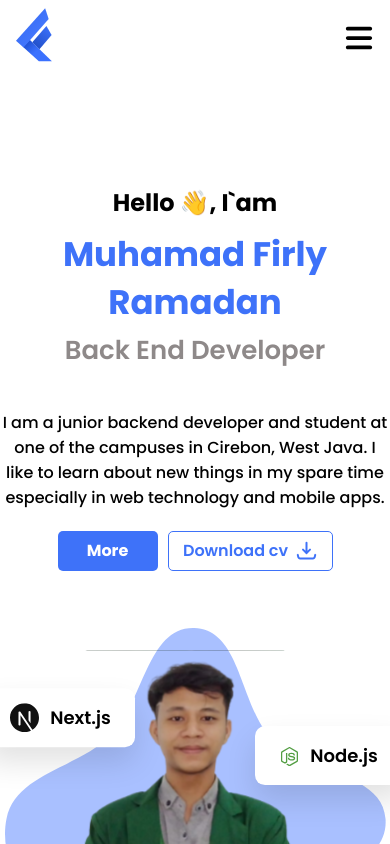
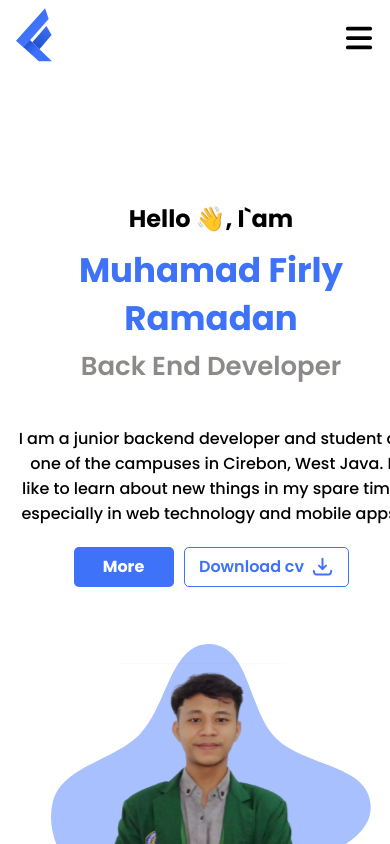
Before and after one commit to mframadann/uts-spa, a React (Create React App) app: page / in a window 390 px wide. Shown: the top 844 px of the page. Built offline with nearby package versions, Linux system fonts and the light colour scheme.

Commit message:
resolve responsive design for hero part 2

```diff
--- a/src/components/organisms/Hero.js
+++ b/src/components/organisms/Hero.js
@@ -65,6 +65,7 @@ const Hero = () => {
         </div>
       </div>
       <div className="skill-image-box">
+        <div className="tech-stack-box">
           {TechstackData?.map((item, i) => (
             <TechStack
               isIcon={item.isIcon}
@@ -75,6 +76,7 @@ const Hero = () => {
               key={i}
             />
           ))}
+        </div>
         <img src={HeroImage} alt="logo" />
       </div>
     </section>
--- a/src/styles/globals.css
+++ b/src/styles/globals.css
@@ -573,7 +573,7 @@
   color: #262626;
 }
 
-@media only screen and (max-width: 800px) {
+@media only screen and (max-width: 900px) {
   .navbar {
     /* padding: 0.5rem 1rem 0.5rem 1rem; */
     width: 100%;
@@ -600,6 +600,7 @@
 
   .hero {
     width: 100%;
+    max-width: fit-content;
     height: auto;
     display: flex;
     flex-direction: column;
@@ -635,4 +636,18 @@
     align-items: center;
     justify-content: center;
   }
+
+  .main-layouts {
+    padding: 1rem;
+    max-width: 400px;
+    height: auto;
+  }
+
+  .tech-stack-box {
+    display: none;
+  }
+
+  .skill-image-box img {
+    max-width: 20rem;
+  }
 }
```
Lines whose indentation alone changed are shown as unchanged.
